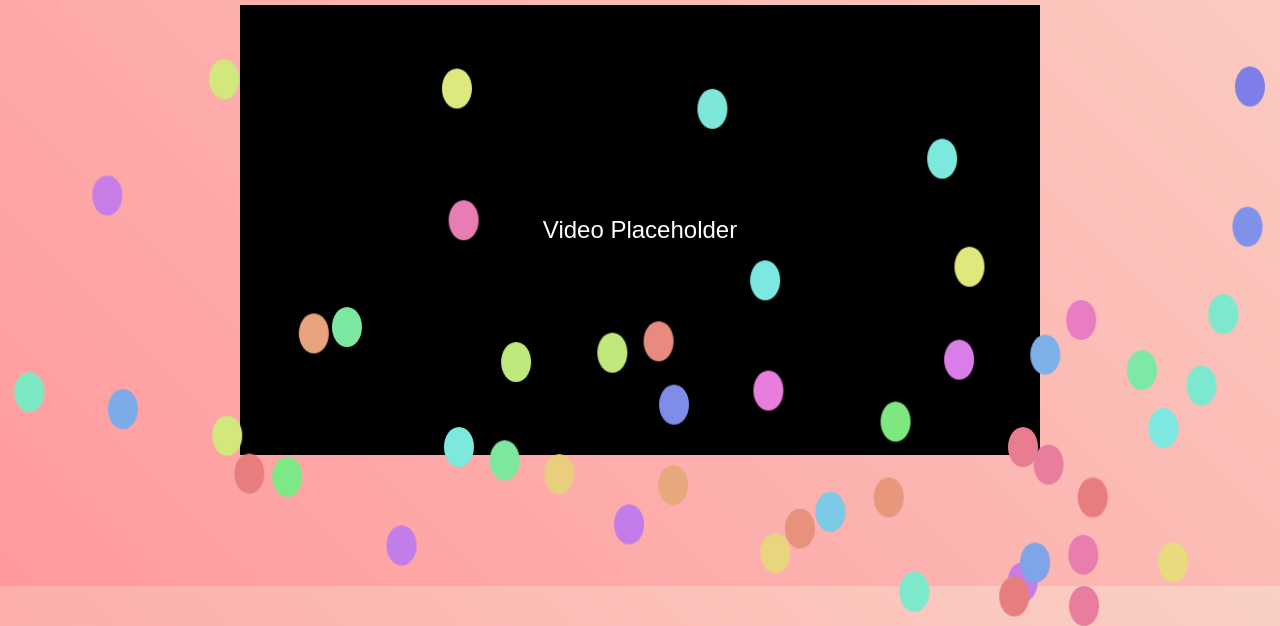
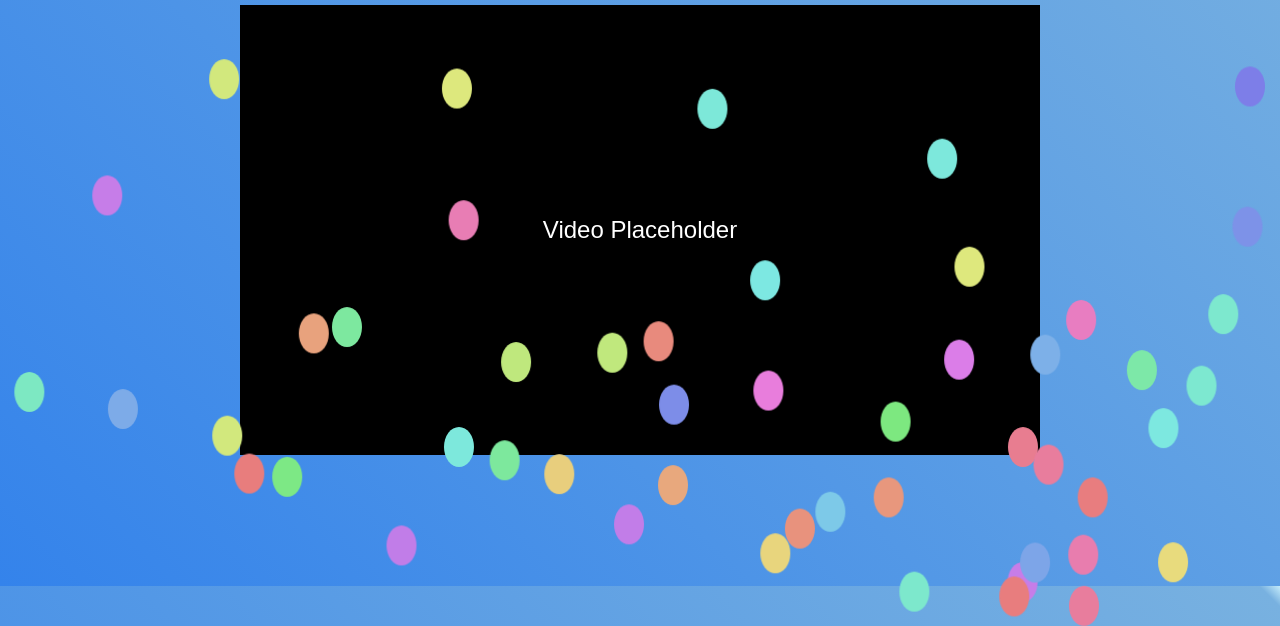
Before and after one commit to Oliver-Tommy/bday-card, a plain HTML site: page index.html in a window 1280 px wide. Shown: the part 214-840 px from the top of the page. Drawn offline with Linux system fonts and the light colour scheme.

Commit message:
Change background colour

```diff
--- a/assets/css/style.css
+++ b/assets/css/style.css
@@ -6,7 +6,7 @@ html {
     height: 100%;
     font-family: Arial, sans-serif;
     overflow: hidden;
-    background: linear-gradient(45deg, #ff9a9e 0%, #fad0c4 99%, #fad0c4 100%);
+    background: linear-gradient(45deg, #3483eb 0%, #78b1e0 99%, #c4ebfa 100%);
 }
 
 .container {
```
